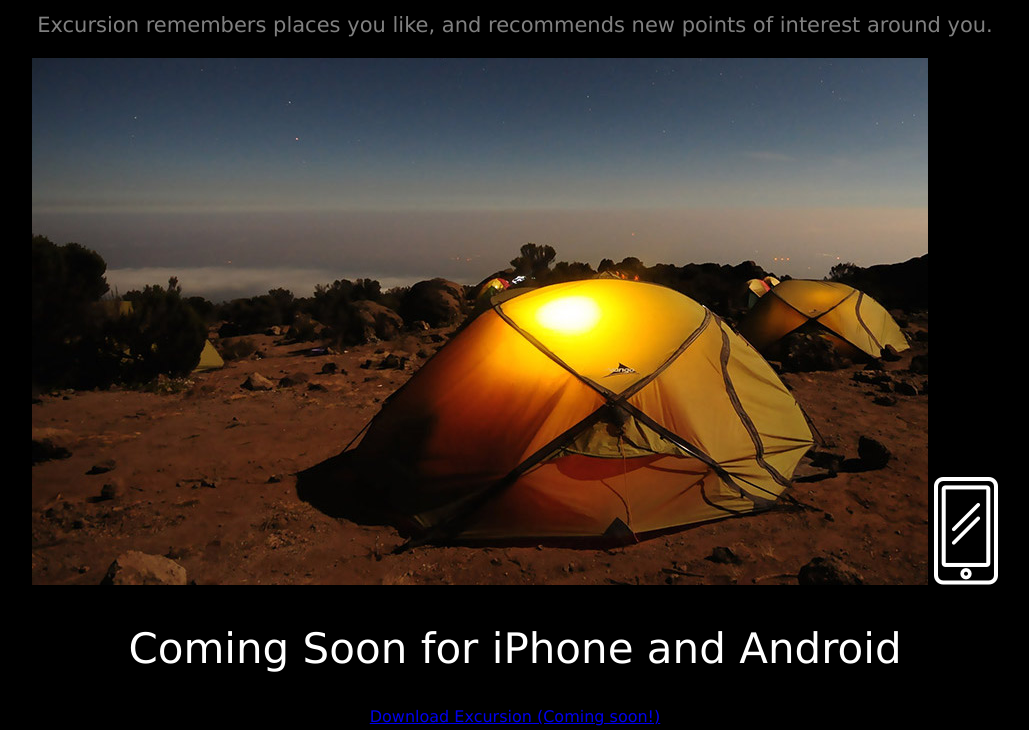
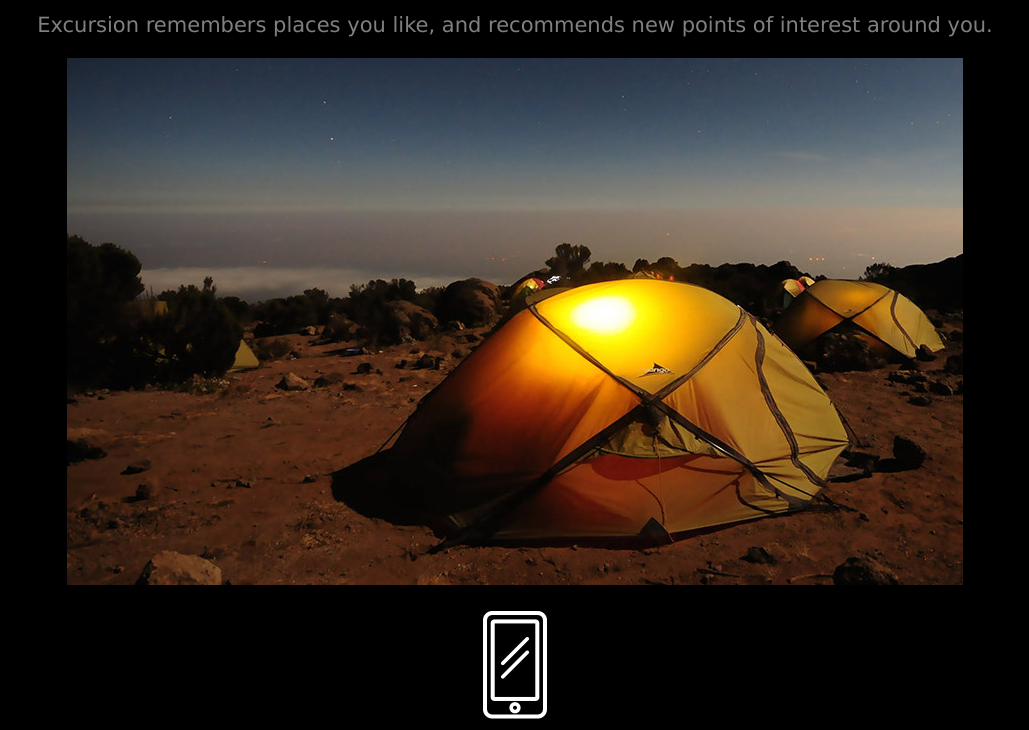
Before and after one commit to stephanie-cml/excursion, a plain HTML site: page index.html in a window 1280 px wide. Shown: the part 430-1160 px from the top of the page, without its empty margins (125-1154 px from the left). Drawn offline with Linux system fonts and the light colour scheme.

Commit message:
Final project.

```diff
--- a/index.html
+++ b/index.html
@@ -20,11 +20,11 @@
 
     <h2>Your personal travel guide</h2>
     <p>Excursion remembers places you like, and recommends new points of interest around you.</p>
-    <img src="./resources/images/camp.jpg" alt="A camp site">
+    <p><img src="./resources/images/camp.jpg" alt="A camp site"></p>
 
 <!--Coming Soon Section-->
 
-    <img src="./resources/images/phone.png" alt="A phone icon">
+    <p><img src="./resources/images/phone.png" alt="A phone icon"></p>
     <h2 class="subtitle">Coming Soon for iPhone and Android</h2>
     <p class="link"><a href="./download_excursion.html" target="_blank">Download Excursion (Coming soon!)</a></p>
 
```
